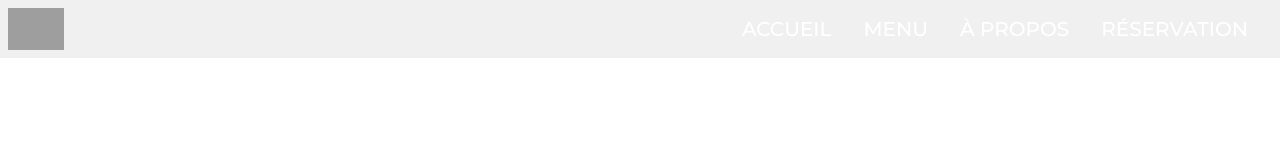
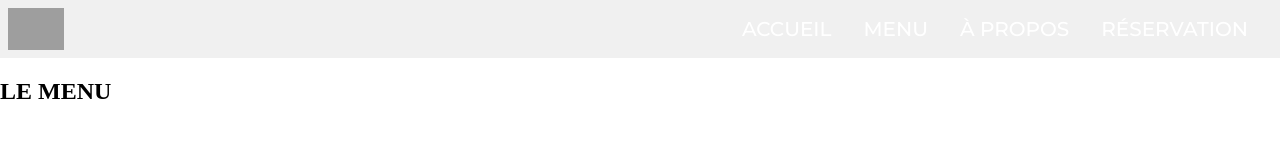
Before and after one commit to wildcodeschool-2025-03/JS-WestDevs-P2-LaVendeeBrass, a React (Vite) app in the folder client/: page / in a window 1280 px wide. Shown: the top 168 px of the page. Built offline with nearby package versions, Linux system fonts and the light colour scheme; grey boxes are pictures that could not be loaded.

Commit message:
work in progress

```diff
--- a/client/src/App.tsx
+++ b/client/src/App.tsx
@@ -1,10 +1,12 @@
 import "./App.css";
 import Header from "./components/Header/Header";
+import MenuPage from "./pages/MenuPage/MenuPage";
 
 function App() {
   return (
     <>
       <Header />
+      <MenuPage />
     </>
   );
 }
--- /dev/null
+++ b/client/src/pages/MenuPage/MenuPage.tsx
@@ -0,0 +1,11 @@
+import "./MenuPage.css";
+
+function MenuPage() {
+  return (
+    <section>
+      <h1>LE MENU</h1>
+    </section>
+  );
+}
+
+export default MenuPage;
```
Also changed, not shown: client/src/pages/MenuPage/MenuPage.css (added).
